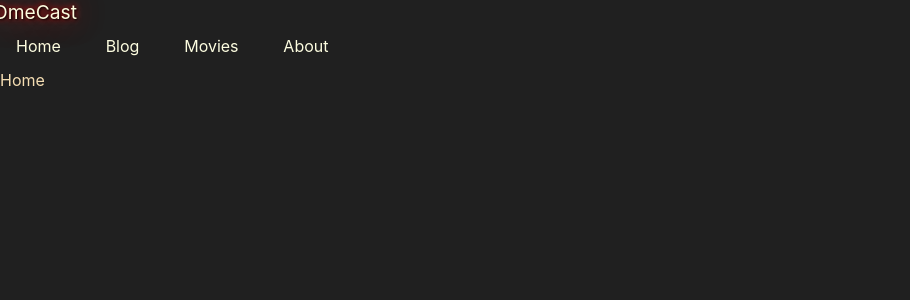
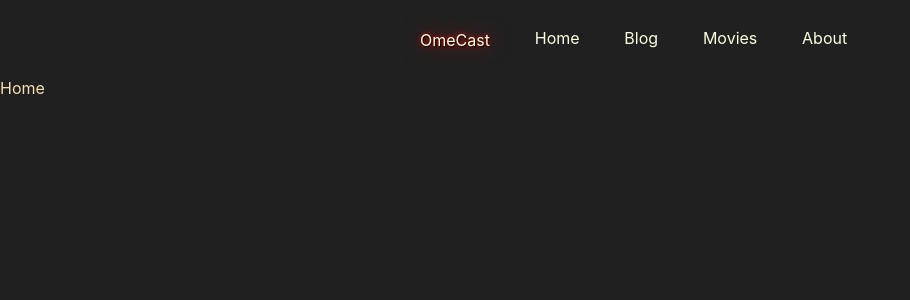
Before and after one commit to jdhernandezS1/React_PP1, a React (Create React App) app: page / in a window 1280 px wide. Shown: the top 300 px of the page, without its empty margins (0-910 px from the left). Built offline with nearby package versions, Linux system fonts and the light colour scheme.

Commit message:
Pc Nav Bar Style and structure

```diff
--- a/src/components/router/menuPc.jsx
+++ b/src/components/router/menuPc.jsx
@@ -1,16 +1,20 @@
-import React, { useState } from "react";
+import React from "react";
 import { Link } from "react-router-dom";
 import { moviesTitle, hvrBounceIn } from "../../css/moviesGrid.module.css";
-import { item } from "../../css/Header/nav.module.css";
+import { item, navBarPc } from "../../css/Header/nav.module.css";
 
 export function NavBarPc() {
     return (
         <>
-            <nav>
-                <span className={moviesTitle + " " + hvrBounceIn} >
-                    OmeCast
-                </span>
+            <nav className={navBarPc}>
                 <ul>
+                    <li>
+                        <Link to="/" className={item}>
+                            <span className={moviesTitle + " " + hvrBounceIn} >
+                                OmeCast
+                            </span>
+                        </Link>
+                    </li>
                     <li>
                         <Link to="/" className={item}>Home</Link>
                     </li>
--- a/src/css/Header/nav.module.css
+++ b/src/css/Header/nav.module.css
@@ -46,6 +46,14 @@ li a:hover {
     display: flex;
 }
 
+.navBarPc{
+    display: flex;
+    flex-direction: row;
+    justify-content: space-around;
+    padding: 14px 16px;
+    width: 100%;
+    gap: 15rem;
+}
 
 
 @media (max-width: 500px) {
```
